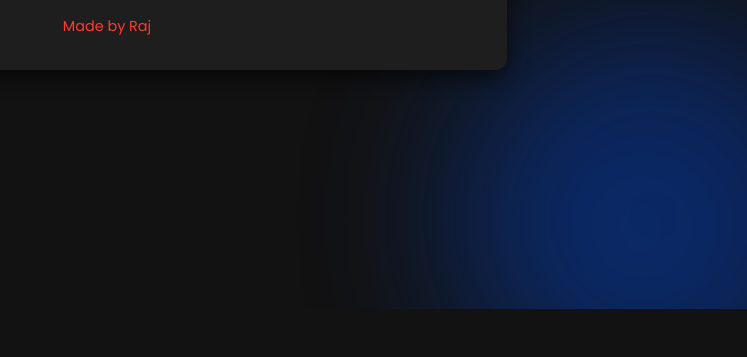
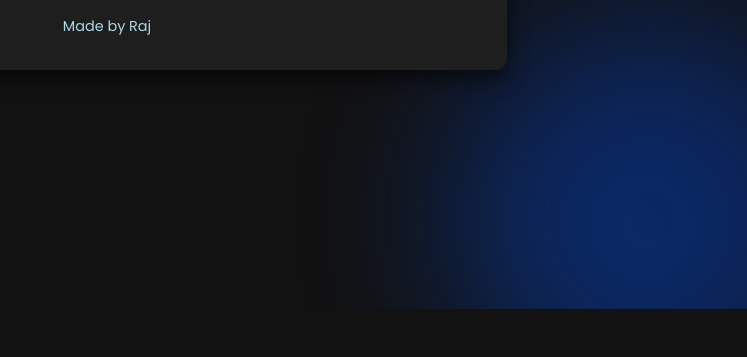
Before and after one commit to SohamMedley/AutocorrectTextEditorbySoham, a Flask app: page / in a window 1280 px wide. Shown: the part 491-848 px from the top of the page, without its empty margins (533-1280 px from the left). Run offline with Flask 3, Linux system fonts and the light colour scheme.

Commit message:
Update styles.css

```diff
--- a/static/css/styles.css
+++ b/static/css/styles.css
@@ -1,4 +1,5 @@
 @import url("https://fonts.googleapis.com/css2?family=Poppins:wght@300;400;600&display=swap");
+
 :root {
   --primary-color: #0057ff;
   --primary-hover: #0041cc;
@@ -8,12 +9,14 @@
   --border-color: #333333;
   --accent-color: #ff3b30;
 }
+
 * {
   margin: 0;
   padding: 0;
   box-sizing: border-box;
   font-family: "Poppins", sans-serif;
 }
+
 body {
   background-color: var(--background);
   color: var(--text-color);
@@ -22,6 +25,7 @@ body {
   overflow-x: hidden;
   position: relative;
 }
+
 .animated-background {
   position: fixed;
   top: 0;
@@ -63,6 +67,7 @@ body {
   50% { transform: translate(-80px, -80px); }
   100% { transform: translate(0, 0); }
 }
+
 .editor-container {
   max-width: 800px;
   margin: 3rem auto;
@@ -71,6 +76,7 @@ body {
   padding: 2rem;
   box-shadow: 0 8px 20px rgba(0, 0, 0, 0.6);
 }
+
 header {
   display: flex;
   justify-content: space-between;
@@ -97,6 +103,7 @@ header h1 {
 .toggle-btn:hover, .save-btn:hover {
   background: var(--primary-hover);
 }
+
 .toolbar {
   display: flex;
   gap: 0.75rem;
@@ -115,6 +122,7 @@ header h1 {
 .toolbar button:hover {
   background: var(--primary-hover);
 }
+
 .editor {
   width: 100%;
   min-height: 300px;
@@ -132,9 +140,11 @@ header h1 {
   content: attr(data-placeholder);
   color: var(--border-color);
 }
+
 .made-by {
   text-align: center;
   margin-top: 1rem;
   font-size: 0.9rem;
-  color: var(--accent-color);
+  color: #ADD8E6;
+  font-family: "Poppins", sans-serif;
 }
```
